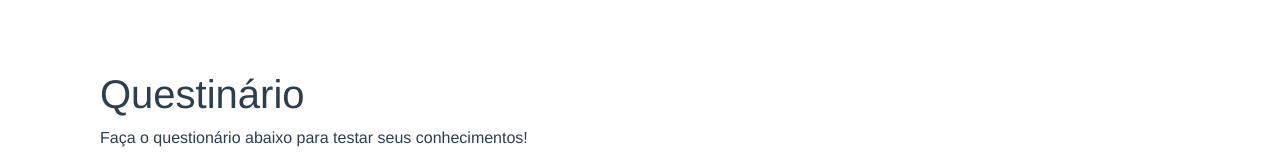
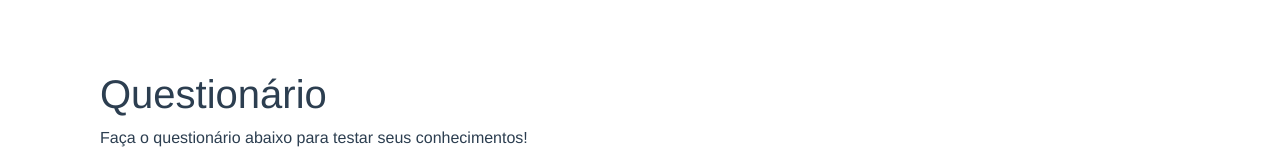
Before and after one commit to MacPardo/hfs, a Vue app: page / in a window 1280 px wide. Shown: the part 4263-4431 px from the top of the page. Built offline with nearby package versions, Linux system fonts and the light colour scheme.

Commit message:
arrumei erro de digitacao

```diff
--- a/src/components/QuizIntro.vue
+++ b/src/components/QuizIntro.vue
@@ -2,7 +2,7 @@
   <div class="container mission-section">
     <div class="row">
       <div class="col-lg-12">
-        <h1>Questinário</h1>
+        <h1>Questionário</h1>
         <p>Faça o questionário abaixo para testar seus conhecimentos!</p>
       </div>
     </div>
```
